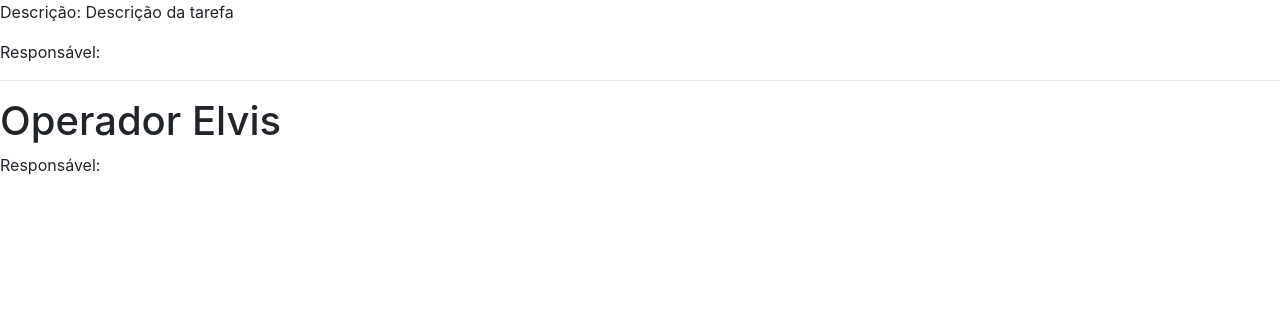
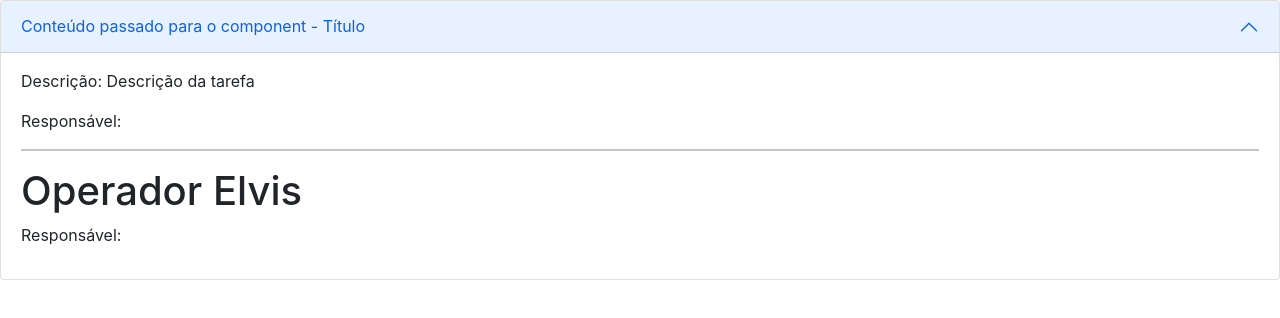
Before and after one commit to FerndsLuis/angular_loiane, an Angular app in the folder diretiva/diretivas/: page / in a window 1280 px wide. Shown: the top 318 px of the page. Built offline with nearby package versions, Linux system fonts and the light colour scheme.

Commit message:
ng-content

```diff
--- a/diretiva/diretivas/src/app/app.component.html
+++ b/diretiva/diretivas/src/app/app.component.html
@@ -3,4 +3,10 @@
 <app-diretiva-ngfor [hidden]="true"></app-diretiva-ngfor>
 <app-diretiva-ngclass [hidden]="true"></app-diretiva-ngclass>
 <app-diretiva-ngstyle [hidden]="true"></app-diretiva-ngstyle>
-<app-operador-elvis></app-operador-elvis>
+<app-operador-elvis [hidden]="true"></app-operador-elvis>
+<app-exemplo-ng-content>
+  <div class="titulo">Conteúdo passado para o component - Título</div>
+  <div class="corpo">
+    <app-operador-elvis></app-operador-elvis>
+  </div>
+</app-exemplo-ng-content>
--- a/diretiva/diretivas/src/app/app.module.ts
+++ b/diretiva/diretivas/src/app/app.module.ts
@@ -10,6 +10,7 @@ import { DiretivaNgclassComponent } from './diretiva-ngclass/diretiva-ngclass.co
 import { DiretivaNgstyleComponent } from './diretiva-ngstyle/diretiva-ngstyle.component';
 import { FormsModule } from '@angular/forms';
 import { OperadorElvisComponent } from './operador-elvis/operador-elvis.component';
+import { ExemploNgContentComponent } from './exemplo-ng-content/exemplo-ng-content.component';
 
 @NgModule({
   declarations: [
@@ -20,6 +21,7 @@ import { OperadorElvisComponent } from './operador-elvis/operador-elvis.componen
     DiretivaNgclassComponent,
     DiretivaNgstyleComponent,
     OperadorElvisComponent,
+    ExemploNgContentComponent,
   ],
   imports: [BrowserModule, NgbModule, FormsModule],
   providers: [],
--- /dev/null
+++ b/diretiva/diretivas/src/app/exemplo-ng-content/exemplo-ng-content.component.html
@@ -0,0 +1,25 @@
+<div class="accordion" id="accordionPanelsStayOpenExample">
+  <div class="accordion-item">
+    <h2 class="accordion-header" id="panelsStayOpen-headingOne">
+      <button
+        class="accordion-button"
+        type="button"
+        data-bs-toggle="collapse"
+        data-bs-target="#panelsStayOpen-collapseOne"
+        aria-expanded="true"
+        aria-controls="panelsStayOpen-collapseOne"
+      >
+        <ng-content select=".titulo"></ng-content>
+      </button>
+    </h2>
+    <div
+      id="panelsStayOpen-collapseOne"
+      class="accordion-collapse collapse show"
+      aria-labelledby="panelsStayOpen-headingOne"
+    >
+      <div class="accordion-body">
+        <ng-content select=".corpo"></ng-content>
+      </div>
+    </div>
+  </div>
+</div>
--- /dev/null
+++ b/diretiva/diretivas/src/app/exemplo-ng-content/exemplo-ng-content.component.ts
@@ -0,0 +1,15 @@
+import { Component, OnInit } from '@angular/core';
+
+@Component({
+  selector: 'app-exemplo-ng-content',
+  templateUrl: './exemplo-ng-content.component.html',
+  styleUrls: ['./exemplo-ng-content.component.css']
+})
+export class ExemploNgContentComponent implements OnInit {
+
+  constructor() { }
+
+  ngOnInit(): void {
+  }
+
+}
--- a/diretiva/diretivas/src/index.html
+++ b/diretiva/diretivas/src/index.html
@@ -1,11 +1,23 @@
-<!doctype html>
+<!DOCTYPE html>
 <html lang="en">
   <head>
-  <meta charset="utf-8">
+    <meta charset="utf-8" />
     <title>Diretivas</title>
-  <base href="/">
-  <meta name="viewport" content="width=device-width, initial-scale=1">
-  <link rel="icon" type="image/x-icon" href="favicon.ico">
+    <base href="/" />
+    <link
+      href="https://cdn.jsdelivr.net/npm/bootstrap@5.1.3/dist/css/bootstrap.min.css"
+      rel="stylesheet"
+      integrity="sha384-1BmE4kWBq78iYhFldvKuhfTAU6auU8tT94WrHftjDbrCEXSU1oBoqyl2QvZ6jIW3"
+      crossorigin="anonymous"
+    />
+    <script
+      src="https://cdn.jsdelivr.net/npm/bootstrap@5.1.3/dist/js/bootstrap.bundle.min.js"
+      integrity="sha384-ka7Sk0Gln4gmtz2MlQnikT1wXgYsOg+OMhuP+IlRH9sENBO0LRn5q+8nbTov4+1p"
+      crossorigin="anonymous"
+    ></script>
+
+    <meta name="viewport" content="width=device-width, initial-scale=1" />
+    <link rel="icon" type="image/x-icon" href="favicon.ico" />
   </head>
   <body>
     <app-root></app-root>
```
Also changed, not shown: diretiva/diretivas/src/app/exemplo-ng-content/exemplo-ng-content.component.css (added), 1 other file (tests, documents, lock files or other folders). Lines whose indentation alone changed are shown as unchanged.
